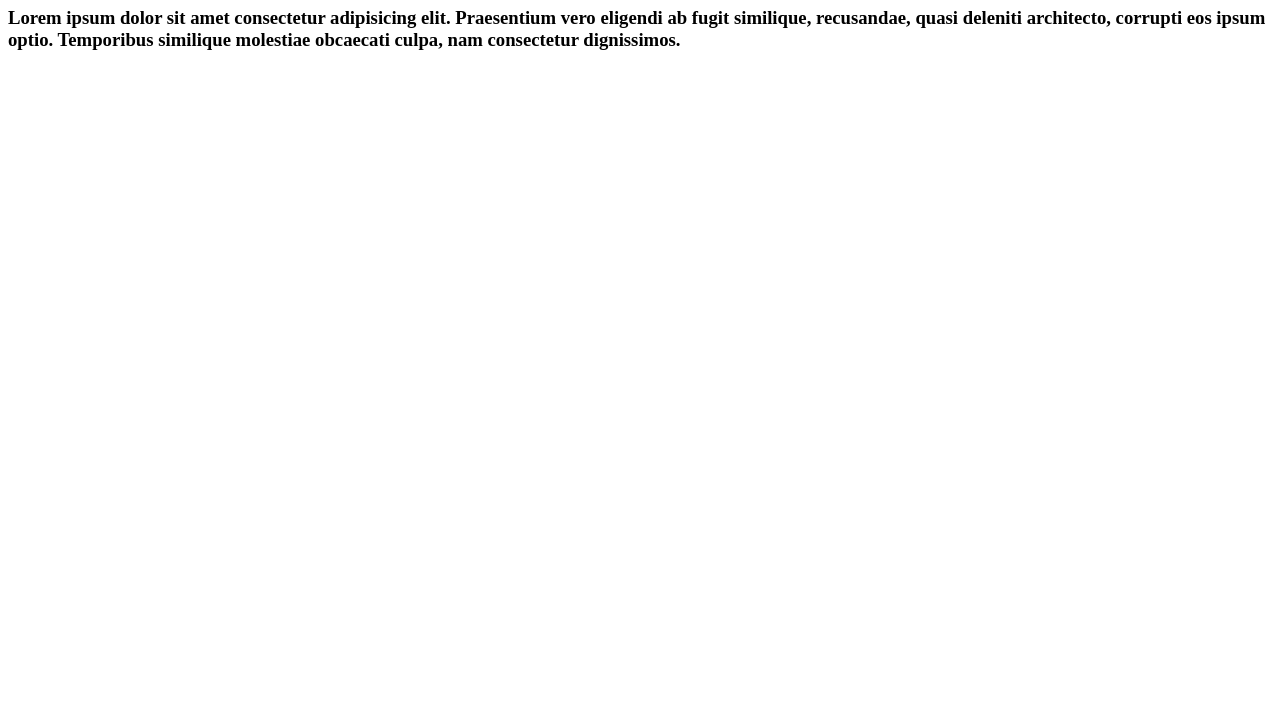
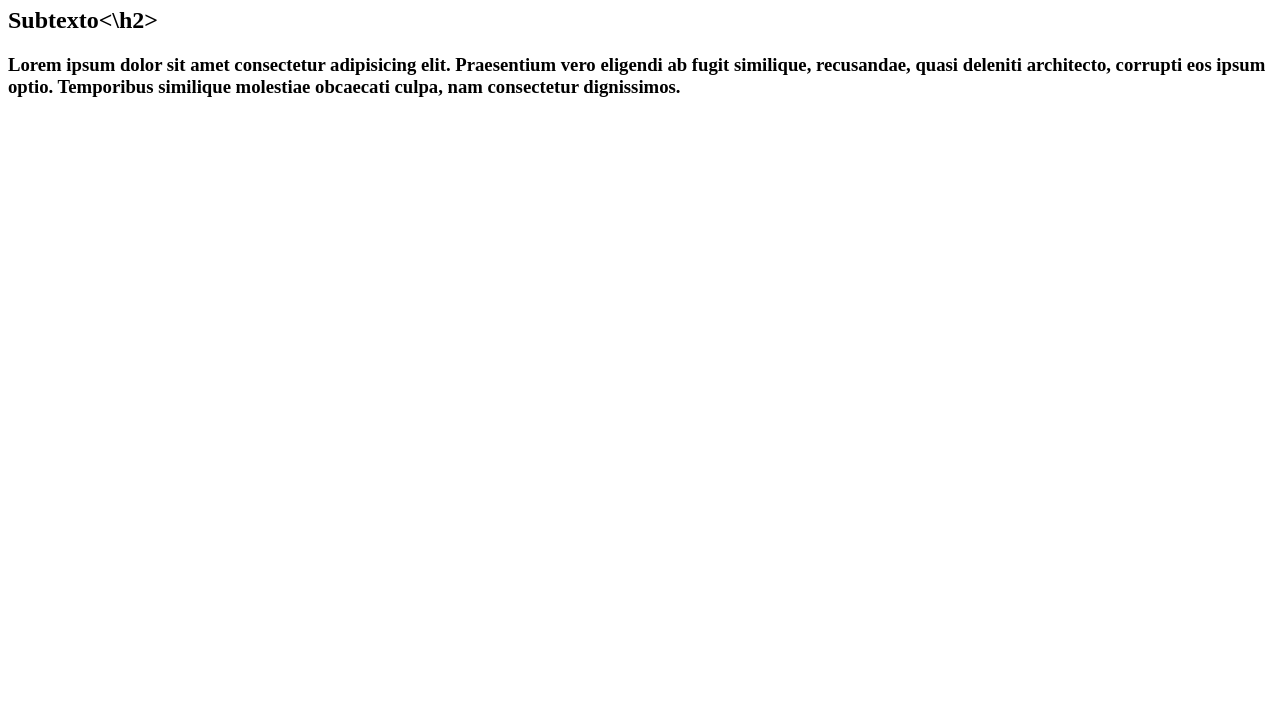
Before and after one commit to Vitoria-Arfre/curso-git, a plain HTML site: page index.html in a window 1280 px wide. Shown: the part 73-800 px from the top of the page. Drawn offline with Linux system fonts and the light colour scheme.

Commit message:
13° commit - (DEV 1) Corrigindo...

```diff
--- a/index.html
+++ b/index.html
@@ -3,12 +3,13 @@
 <head>
     <meta charset="UTF-8">
     <meta name="viewport" content="width=device-width, initial-scale=1.0">
-    <title>Document</title>
+    <title>Corrigido</title>
 </head>
 <body>
     <h1>
         Hello, World!
     </h1>
+    <h2>Subtexto<\h2>
     <h3>
         Lorem ipsum dolor sit amet consectetur adipisicing elit. Praesentium vero eligendi ab fugit similique, recusandae, quasi deleniti architecto, corrupti eos ipsum optio. Temporibus similique molestiae obcaecati culpa, nam consectetur dignissimos.
     </h3>
```
